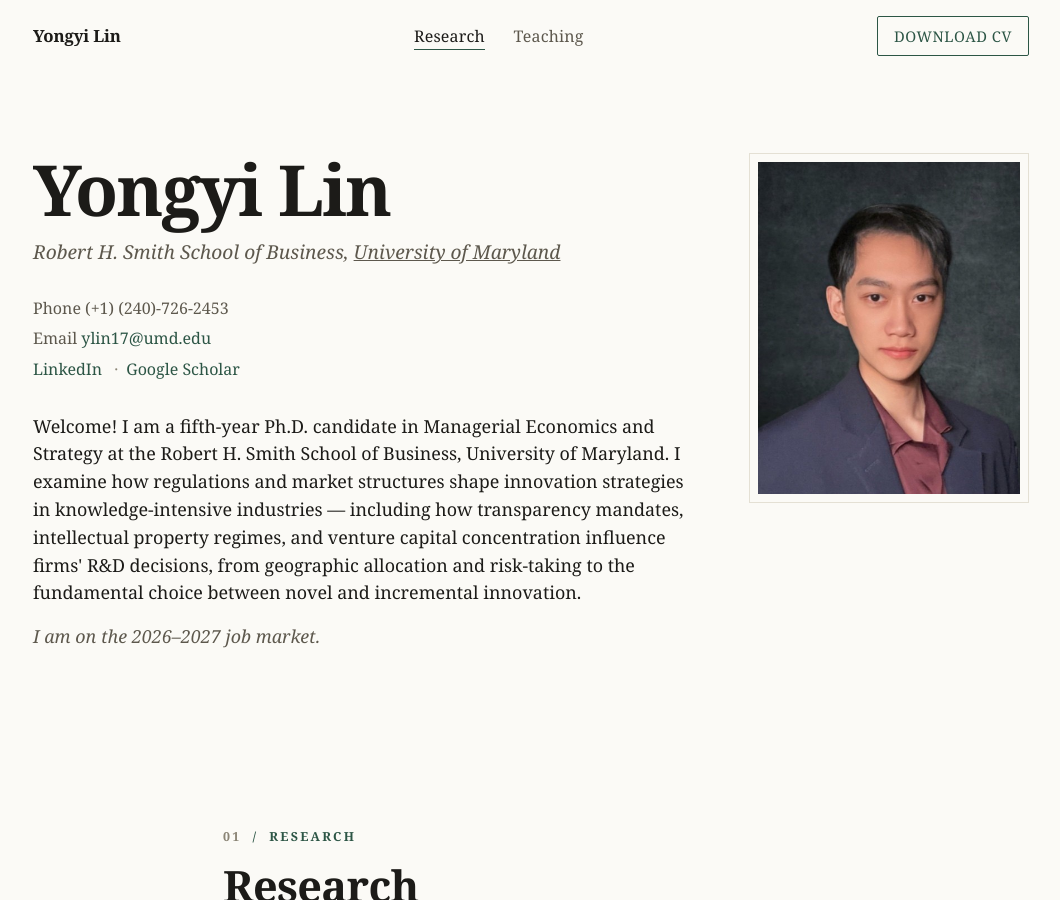
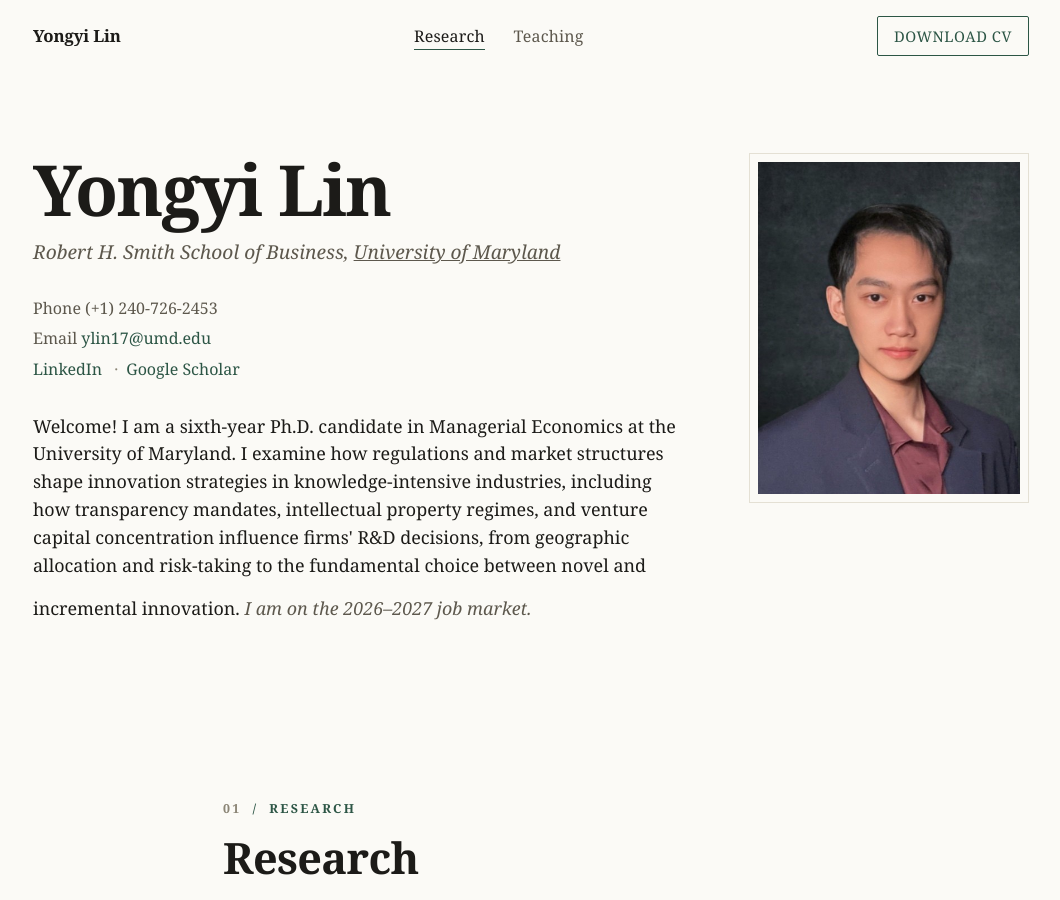
Before and after one commit to yongyi-lin/yongyi-lin.github.io, a Jekyll site: the page built from index.md, in a window 1280 px wide and 900 px high. Shown: the whole window, without its empty margins (109-1169 px from the left). Built offline with Jekyll 4.4.1, drawn with Linux system fonts in a browser that asks for light colours; a style sheet for code colours, icons or effects is not loaded.

Commit message:
Update bio: 6th-year, phone format, job-market cycle, keywords
Co-authored-by: Cursor <cursoragent@cursor.com>

```diff
--- a/_config.yml
+++ b/_config.yml
@@ -6,24 +6,23 @@ affiliation: University of Maryland
 affiliation_link: https://www.rhsmith.umd.edu/
 email: ylin17@umd.edu
 # Optional phone (e.g., "+1 000-000-0000"). Leave blank to hide.
-phone: (+1) (240)-726-2453
+phone: (+1) 240-726-2453
 # Optional job-market line shown at the end of the welcome paragraph.
 # Set to a blank value (job_market_line:) to hide it.
 job_market_line: "I am on the 2026–2027 job market."
 
 # Welcome / intro paragraph displayed in the hero (HTML allowed).
 intro: >-
-  Welcome! I am a fifth-year Ph.D. candidate in Managerial Economics and
-  Strategy at the Robert H. Smith School of Business, University of Maryland.
+  Welcome! I am a sixth-year Ph.D. candidate in Managerial Economics at the University of Maryland.
   I examine how regulations and market structures shape innovation strategies
-  in knowledge-intensive industries — including how transparency mandates,
+  in knowledge-intensive industries, including how transparency mandates,
   intellectual property regimes, and venture capital concentration influence
   firms' R&amp;D decisions, from geographic allocation and risk-taking to
   the fundamental choice between novel and incremental innovation.
 
 # Search Engine Optimization (SEO)
 # The following information is used to improve the website traffic from search engines, e.g., Google.
-keywords: Yongyi Lin, UMD, University of Maryland, Ph.D. candidate, Managerial Economics, Strategy, Pharmaceutical Industry, Industrial Organization, Strategic Management, Entrepreneurship
+keywords: Yongyi Lin, UMD, Econ, Economics, University of Maryland, Ph.D. candidate, Managerial Economics, Strategy, Pharmaceutical Industry, Industrial Organization, Strategic Management, Entrepreneurship
 description: Yongyi Lin - Ph.D. candidate in Managerial Economics at the University of Maryland. Research focuses on regulations, innovation, and competitive strategies in knowledge-intensive industries.
 canonical: https://yongyi-lin.github.io
 
```
